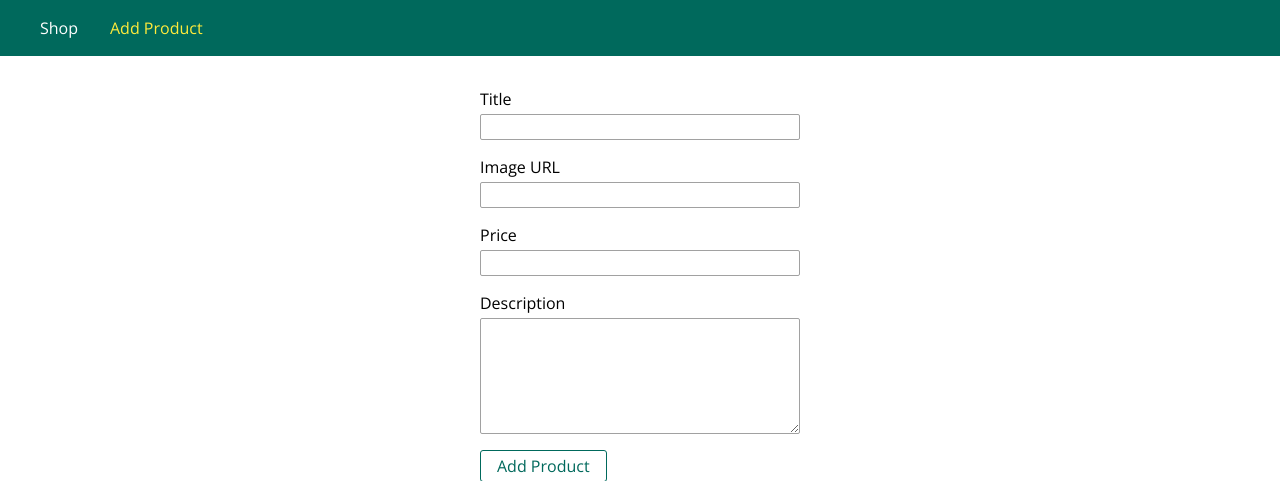
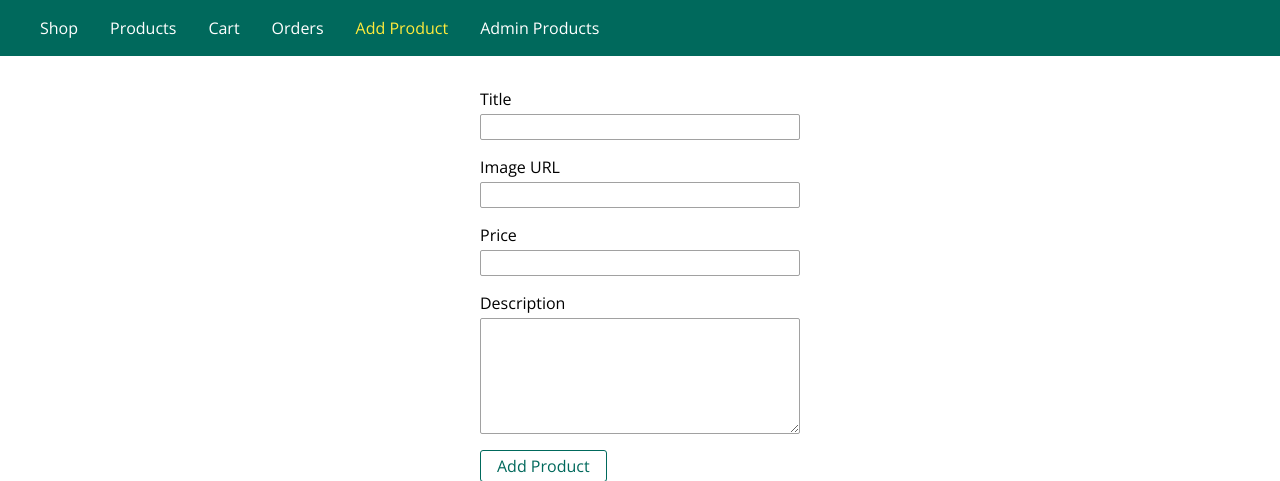
Before and after one commit to wyckliffe-aluga/web, a Node server app: page /admin/add-product in a window 1280 px wide. Shown: the top 481 px of the page. Run offline with Node 20, Linux system fonts and the light colour scheme; some libraries are stand-ins or nearby versions.

Commit message:
Update navigation.ejs

```diff
--- a/kane/v3/views/includes/navigation.ejs
+++ b/kane/v3/views/includes/navigation.ejs
@@ -1,7 +1,53 @@
+<div class="backdrop"></div>
 <header class="main-header">
+    <button id="side-menu-toggle">Menu</button>
     <nav class="main-header__nav">
         <ul class="main-header__item-list">
-            <li class="main-header__item"><a class="<%= path === '/' ? 'active' : '' %>" href="/">Shop</a></li>
-            <li class="main-header__item"><a class="<%= path === '/admin/add-product' ? 'active' : '' %>" href="/admin/add-product">Add Product</a></li>        </ul>
+            <li class="main-header__item">
+                <a class="<%= path === '/' ? 'active' : '' %>" href="/">Shop</a>
+            </li>
+            <li class="main-header__item">
+                <a class="<%= path === '/products' ? 'active' : '' %>" href="/products">Products</a>
+            </li>
+            <li class="main-header__item">
+                <a class="<%= path === '/cart' ? 'active' : '' %>" href="/cart">Cart</a>
+            </li>
+            <li class="main-header__item">
+                <a class="<%= path === '/orders' ? 'active' : '' %>" href="/orders">Orders</a>
+            </li>
+            <li class="main-header__item">
+                <a class="<%= path === '/admin/add-product' ? 'active' : '' %>" href="/admin/add-product">Add Product
+                </a>
+            </li>
+            <li class="main-header__item">
+                <a class="<%= path === '/admin/products' ? 'active' : '' %>" href="/admin/products">Admin Products
+                </a>
+            </li>
+        </ul>
     </nav>
 </header>
+
+<nav class="mobile-nav">
+        <ul class="mobile-nav__item-list">
+                <li class="mobile-nav__item">
+                    <a class="<%= path === '/' ? 'active' : '' %>" href="/">Shop</a>
+                </li>
+                <li class="mobile-nav__item">
+                    <a class="<%= path === '/products' ? 'active' : '' %>" href="/products">Products</a>
+                </li>
+                <li class="mobile-nav__item">
+                    <a class="<%= path === '/cart' ? 'active' : '' %>" href="/cart">Cart</a>
+                </li>
+                <li class="mobile-nav__item">
+                    <a class="<%= path === '/orders' ? 'active' : '' %>" href="/orders">Orders</a>
+                </li>
+                <li class="mobile-nav__item">
+                    <a class="<%= path === '/admin/add-product' ? 'active' : '' %>" href="/admin/add-product">Add Product
+                    </a>
+                </li>
+                <li class="mobile-nav__item">
+                    <a class="<%= path === '/admin/products' ? 'active' : '' %>" href="/admin/products">Admin Products
+                    </a>
+                </li>
+            </ul>
+</nav>
```
